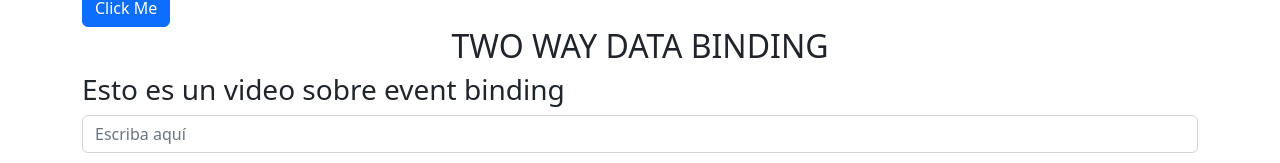
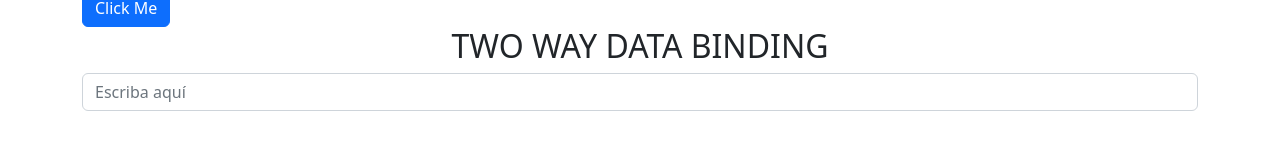
Before and after one commit to justcoddev/databinding, an Angular app: page / in a window 1280 px wide. Shown: the part 627-790 px from the top of the page. Built offline with nearby package versions, Linux system fonts and the light colour scheme.

Commit message:
DATA BINDING

```diff
--- a/src/app/app.component.html
+++ b/src/app/app.component.html
@@ -19,10 +19,9 @@
   <h2 class="text-center">EVENT BINDING</h2>
   <h3>{{texto}}</h3>
   <button class="btn btn-primary" (click)="cambiarTexto()">Click Me</button>
-    <!-- TWO WAY DATA BINDING -->
-    <h2 class="text-center">TWO WAY DATA BINDING</h2>
-    <h3>{{texto}}</h3>
-   <input type="text" class="form-control" placeholder="Escriba aquí" [(ngModel)]="texto2" />
-   <br/>
-   {{texto2}}
+  <!-- TWO WAY DATA BINDING -->
+  <h2 class="text-center">TWO WAY DATA BINDING</h2>
+  <input type="text" class="form-control" placeholder="Escriba aquí" [(ngModel)]="texto2" />
+  <br />
+  {{texto2}}
 </div>
--- a/src/app/app.component.ts
+++ b/src/app/app.component.ts
@@ -29,5 +29,7 @@ export class AppComponent {
   cambiarTexto(): void {
     this.texto = "En el proximo video vamos a ver Two Way Data-Binding"
   }
+
+  // TWO WAY DATA BINDING
   texto2 = ''
 }
```
